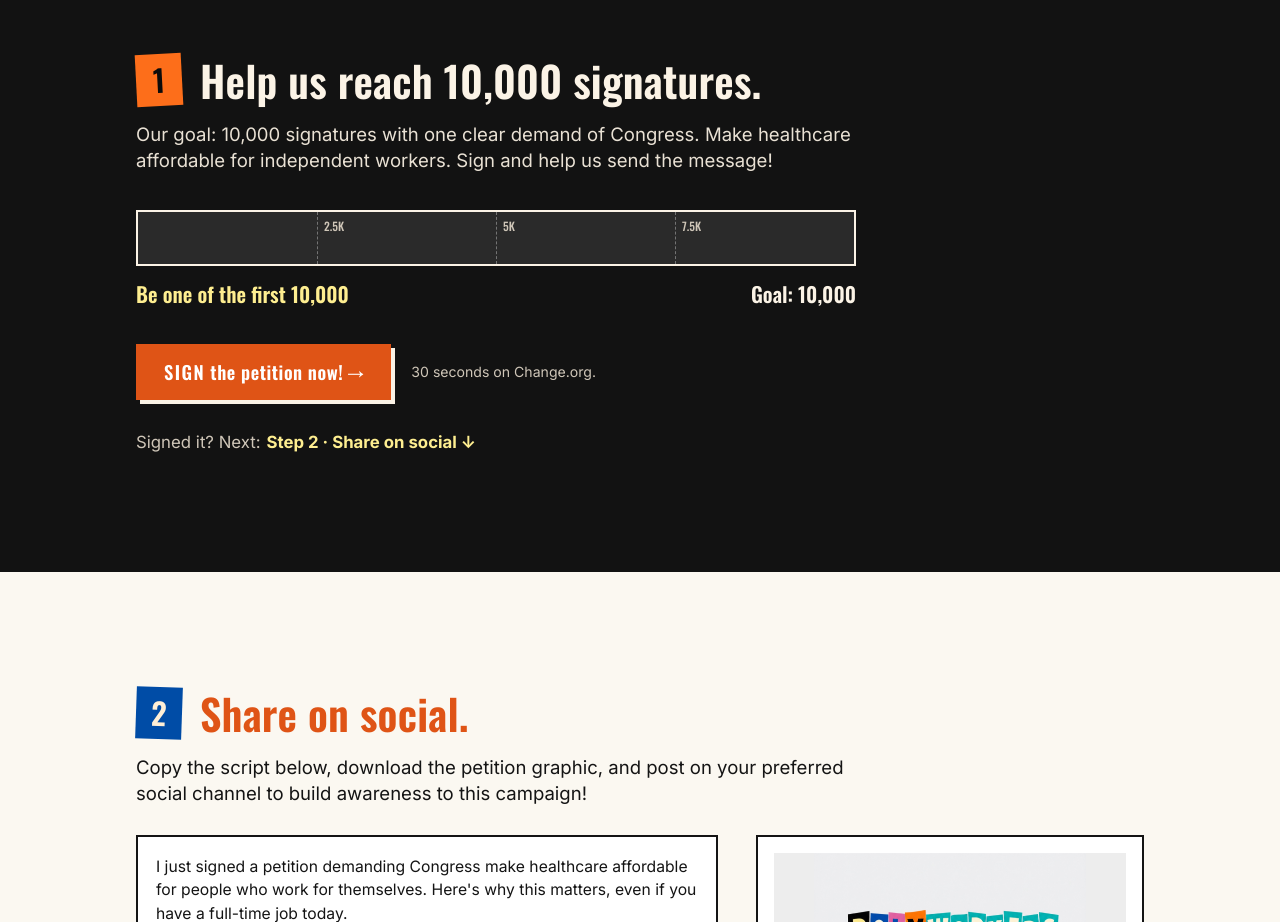
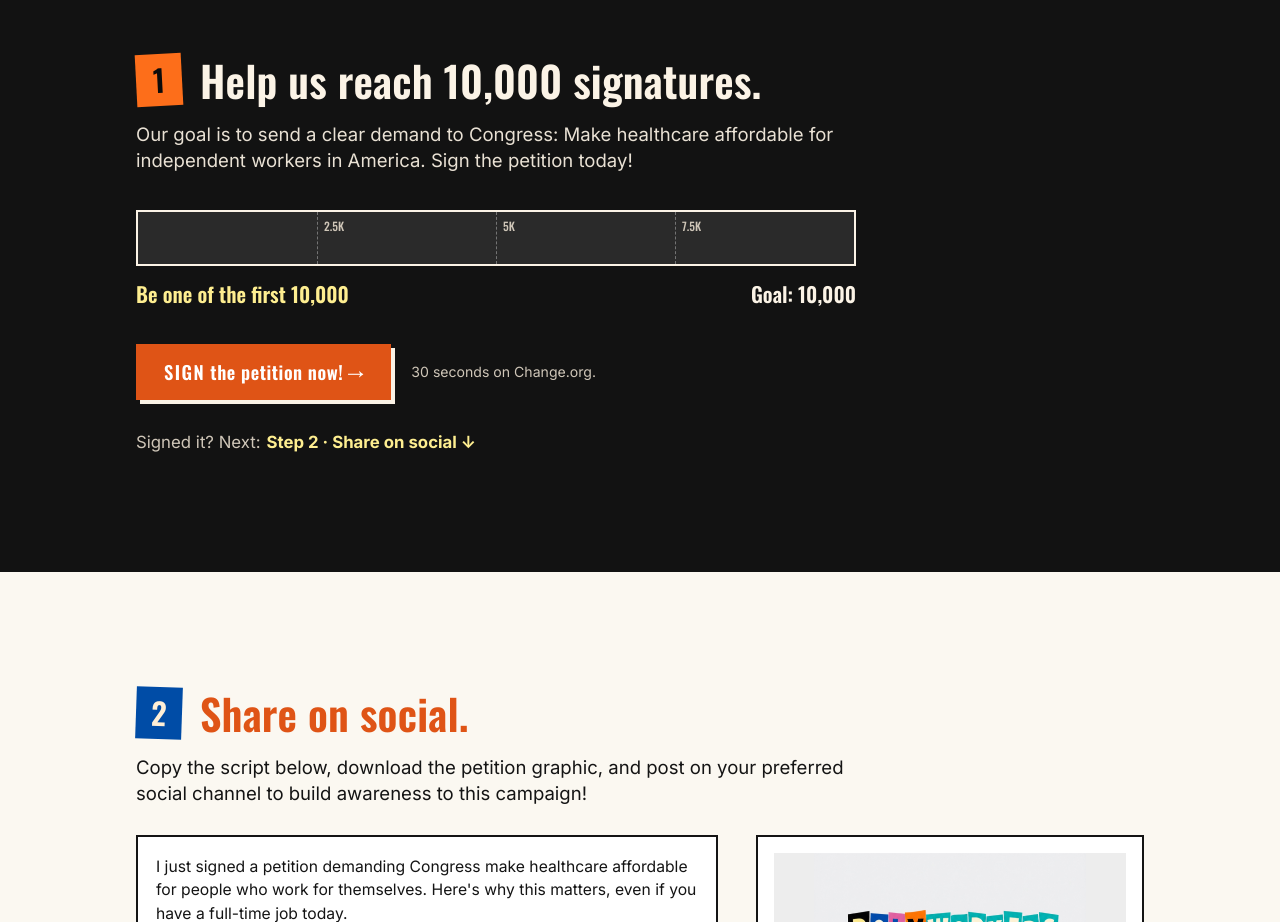
Before and after one commit to Bre12084/polyworkers-hc, a plain HTML site: page site/index.html in a window 1280 px wide. Shown: the part 3140-4062 px from the top of the page. Drawn offline with nearby package versions, Linux system fonts and the light colour scheme.

Commit message:
Petition text update
Co-Authored-By: Claude Opus 5.5 <noreply@anthropic.com>

```diff
--- a/site/index.html
+++ b/site/index.html
@@ -1572,7 +1572,7 @@ main h2,section h2{font-size:clamp(1.7rem,3.3vw,2.9rem)!important;line-height:1.
   <div class="wrap">
     <p class="actlabel"><b class="act-tile t1" aria-label="Step 1">1</b></p>
     <h2>Help us reach 10,000 signatures.</h2>
-    <p class="takeaway pet-take">Our goal: 10,000 signatures with one clear demand of Congress. Make healthcare affordable for independent workers. Sign and help us send the message!</p>
+    <p class="takeaway pet-take">Our goal is to send a clear demand to Congress: Make healthcare affordable for independent workers in America. Sign the petition today!</p>
     <div class="goalbar" role="img" id="goalbar" aria-label="Signature progress toward 10,000">
       <div class="gb-track"><div class="gb-fill" id="gbfill"></div>
         <span class="gb-m" style="left:25%">2.5K</span><span class="gb-m" style="left:50%">5K</span><span class="gb-m" style="left:75%">7.5K</span></div>
```
